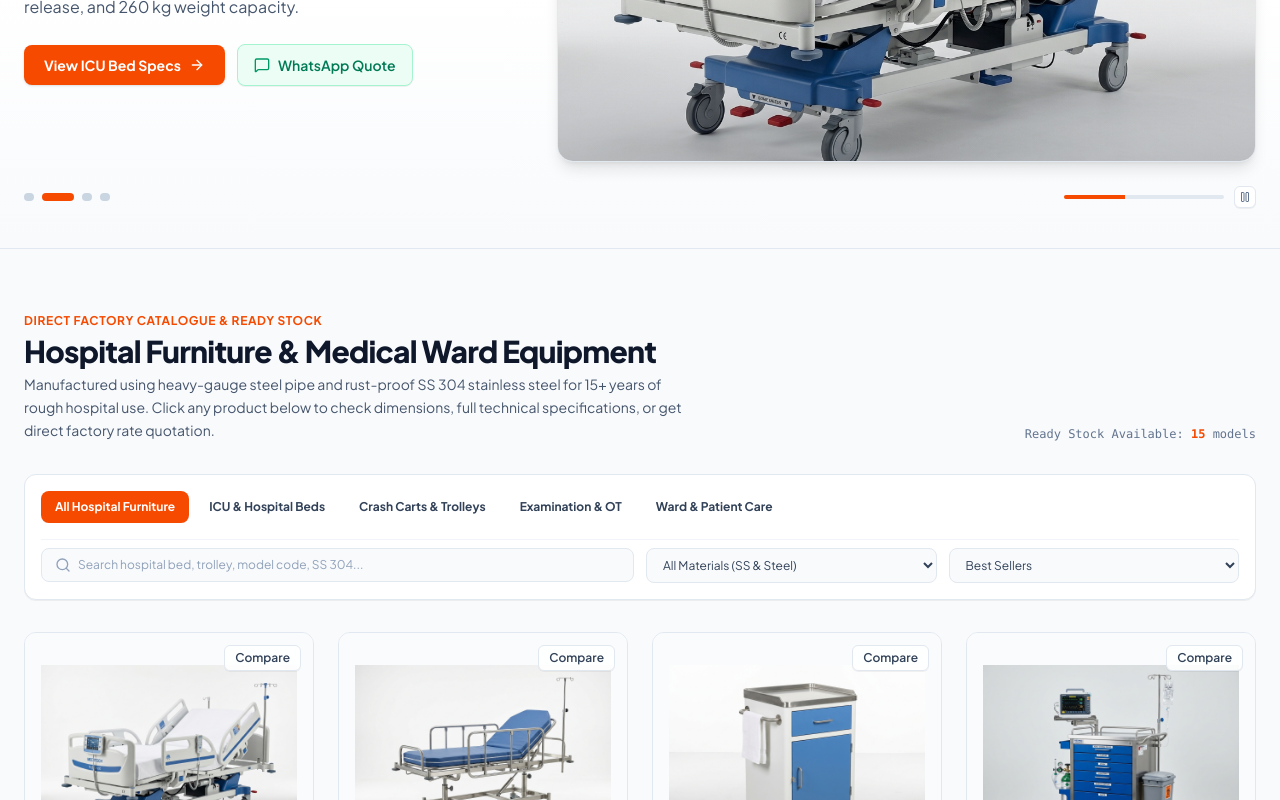
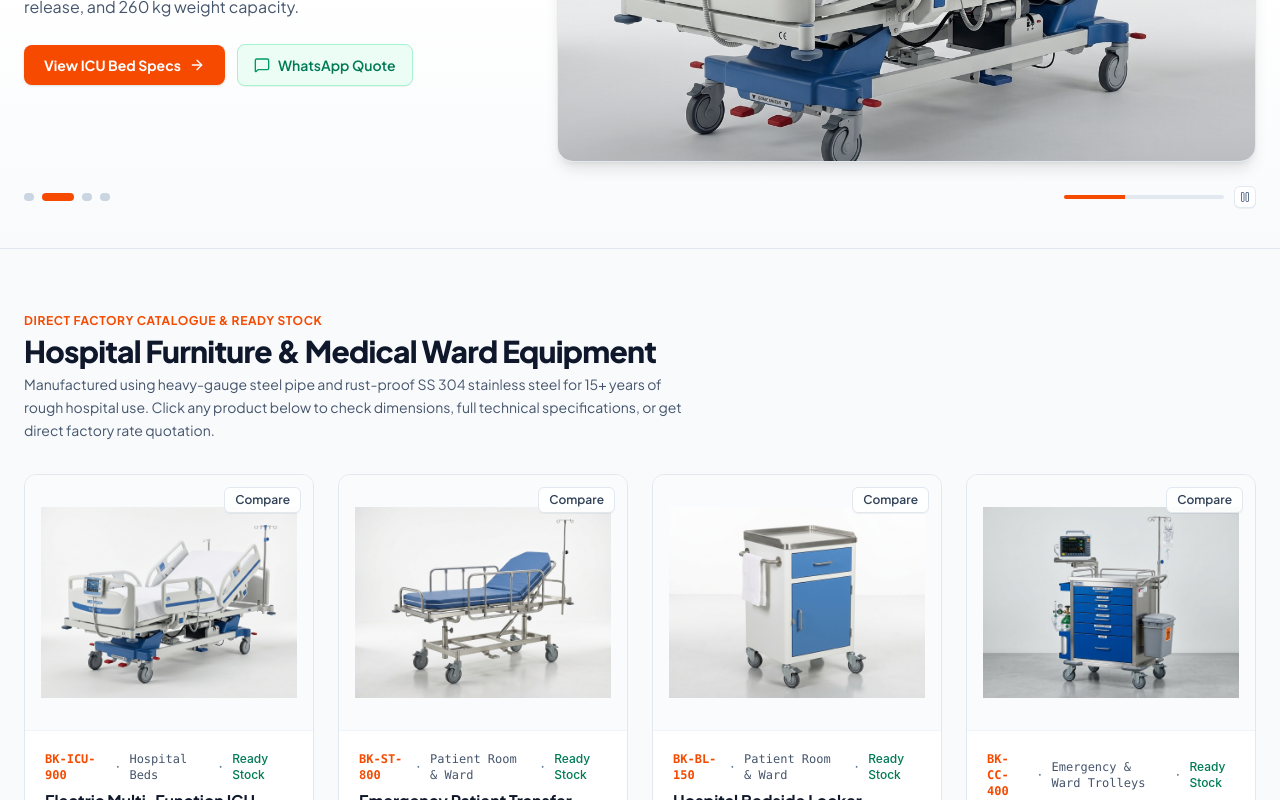
Before and after one commit to BK-Fabrication/bk_web_app, a React (Vite) app: page / in a window 1280 px wide. Shown: the part 381-1181 px from the top of the page. Built offline with nearby package versions, Linux system fonts and the light colour scheme.

Commit message:
filter removed

```diff
--- a/src/components/ProductGrid.tsx
+++ b/src/components/ProductGrid.tsx
@@ -1,5 +1,5 @@
-import React, { useState, useMemo } from 'react';
-import { Search, SlidersHorizontal, X } from 'lucide-react';
+import React, { useMemo } from 'react';
+import { SlidersHorizontal } from 'lucide-react';
 import { MedicalProduct, ProductCategory } from '../types';
 import { ProductCard } from './ProductCard';
 
@@ -11,8 +11,8 @@ interface ProductGridProps {
   quoteIds: Set<string>;
   onToggleCompare: (product: MedicalProduct) => void;
   comparedIds: Set<string>;
-  activeCategory: ProductCategory;
-  onCategoryChange: (cat: ProductCategory) => void;
+  activeCategory?: ProductCategory;
+  onCategoryChange?: (cat: ProductCategory) => void;
 }
 
 export const ProductGrid: React.FC<ProductGridProps> = ({
@@ -23,67 +23,25 @@ export const ProductGrid: React.FC<ProductGridProps> = ({
   quoteIds,
   onToggleCompare,
   comparedIds,
-  activeCategory,
+  activeCategory = 'all',
   onCategoryChange,
 }) => {
-  const [searchQuery, setSearchQuery] = useState('');
-  const [selectedMaterial, setSelectedMaterial] = useState<'all' | 'ss304' | 'powder'>('all');
-  const [sortBy, setSortBy] = useState<'featured' | 'model' | 'name'>('featured');
-
-  const categories: { id: ProductCategory; label: string }[] = [
-    { id: 'all', label: 'All Hospital Furniture' },
-    { id: 'beds', label: 'ICU & Hospital Beds' },
-    { id: 'trolleys', label: 'Crash Carts & Trolleys' },
-    { id: 'examination', label: 'Examination & OT' },
-    { id: 'ward', label: 'Ward & Patient Care' },
-  ];
-
   const filteredProducts = useMemo(() => {
-    return products
-      .filter((p) => {
-        if (activeCategory !== 'all' && p.category !== activeCategory) {
-          return false;
+    let result = products;
+    if (activeCategory && activeCategory !== 'all') {
+      result = result.filter((p) => p.category === activeCategory);
     }
-
-        if (selectedMaterial === 'ss304') {
-          if (!p.specs.material.toLowerCase().includes('304') && !p.name.toLowerCase().includes('ss')) {
-            return false;
-          }
-        } else if (selectedMaterial === 'powder') {
-          if (!p.specs.material.toLowerCase().includes('crca') && !p.specs.material.toLowerCase().includes('powder') && !p.specs.material.toLowerCase().includes('steel')) {
-            return false;
-          }
-        }
-
-        if (searchQuery.trim() !== '') {
-          const q = searchQuery.toLowerCase().trim();
-          const matchName = p.name.toLowerCase().includes(q);
-          const matchCode = p.modelCode.toLowerCase().includes(q);
-          const matchDesc = p.description.toLowerCase().includes(q);
-          const matchMat = p.specs.material.toLowerCase().includes(q);
-          const matchFeat = p.keyFeatures.some((f) => f.toLowerCase().includes(q));
-          return matchName || matchCode || matchDesc || matchMat || matchFeat;
-        }
-
-        return true;
-      })
-      .sort((a, b) => {
-        if (sortBy === 'featured') {
+    return [...result].sort((a, b) => {
       if (a.isFeatured && !b.isFeatured) return -1;
       if (!a.isFeatured && b.isFeatured) return 1;
       return a.name.localeCompare(b.name);
-        }
-        if (sortBy === 'model') {
-          return a.modelCode.localeCompare(b.modelCode);
-        }
-        return a.name.localeCompare(b.name);
     });
-  }, [products, activeCategory, selectedMaterial, searchQuery, sortBy]);
+  }, [products, activeCategory]);
 
   return (
     <section id="products-section" className="max-w-7xl mx-auto px-6 py-16">
       {/* Section Header */}
-      <div className="flex flex-col md:flex-row md:items-end justify-between gap-4 mb-8">
+      <div className="mb-8">
         <div>
           <div className="text-xs font-bold uppercase tracking-wider text-orange-600 mb-1">
             Direct Factory Catalogue & Ready Stock
@@ -96,82 +54,6 @@ export const ProductGrid: React.FC<ProductGridProps> = ({
             Click any product below to check dimensions, full technical specifications, or get direct factory rate quotation.
           </p>
         </div>
-
-        <div className="text-xs text-slate-500 font-mono tabular-nums shrink-0">
-          Ready Stock Available: <span className="font-bold text-orange-600">{filteredProducts.length}</span> models
-        </div>
-      </div>
-
-      {/* Filter and Search Bar Controls (Segmented functional buttons) */}
-      <div className="bg-white rounded-xl border border-slate-200 p-4 mb-8 shadow-2xs space-y-4">
-        {/* Row 1: Category Tabs (Segmented Controls with Brand Orange Active State) */}
-        <div className="flex items-center gap-1.5 overflow-x-auto pb-1 sm:pb-0 scrollbar-none">
-          {categories.map((cat) => {
-            const isActive = activeCategory === cat.id;
-            return (
-              <button
-                key={cat.id}
-                onClick={() => onCategoryChange(cat.id)}
-                className={`px-3.5 py-2 text-xs font-bold rounded-lg whitespace-nowrap transition-colors cursor-pointer ${
-                  isActive
-                    ? 'bg-orange-600 text-white shadow-2xs'
-                    : 'text-slate-700 hover:text-orange-600 hover:bg-orange-50'
-                }`}
-              >
-                {cat.label}
-              </button>
-            );
-          })}
-        </div>
-
-        {/* Row 2: Search, Material Filter & Sorting */}
-        <div className="grid grid-cols-1 sm:grid-cols-12 gap-3 pt-2 border-t border-slate-100 items-center">
-          {/* Search Input */}
-          <div className="sm:col-span-6 relative">
-            <Search className="w-4 h-4 text-slate-400 absolute left-3.5 top-1/2 -translate-y-1/2" />
-            <input
-              type="text"
-              value={searchQuery}
-              onChange={(e) => setSearchQuery(e.target.value)}
-              placeholder="Search hospital bed, trolley, model code, SS 304..."
-              className="w-full pl-9 pr-8 py-2 text-xs bg-slate-50 border border-slate-200 rounded-lg text-slate-800 placeholder-slate-400 focus:bg-white focus:outline-none focus:ring-2 focus:ring-orange-500 focus:border-orange-500 transition-all"
-            />
-            {searchQuery && (
-              <button
-                onClick={() => setSearchQuery('')}
-                className="absolute right-2.5 top-1/2 -translate-y-1/2 text-slate-400 hover:text-slate-600 cursor-pointer"
-              >
-                <X className="w-3.5 h-3.5" />
-              </button>
-            )}
-          </div>
-
-          {/* Material Filter */}
-          <div className="sm:col-span-3">
-            <select
-              value={selectedMaterial}
-              onChange={(e) => setSelectedMaterial(e.target.value as any)}
-              className="w-full px-3 py-2 text-xs bg-slate-50 border border-slate-200 rounded-lg text-slate-700 focus:bg-white focus:outline-none focus:ring-2 focus:ring-orange-500 focus:border-orange-500"
-            >
-              <option value="all">All Materials (SS & Steel)</option>
-              <option value="ss304">SS 304 Stainless Steel Only</option>
-              <option value="powder">Epoxy Powder Coated Steel</option>
-            </select>
-          </div>
-
-          {/* Sorting */}
-          <div className="sm:col-span-3">
-            <select
-              value={sortBy}
-              onChange={(e) => setSortBy(e.target.value as any)}
-              className="w-full px-3 py-2 text-xs bg-slate-50 border border-slate-200 rounded-lg text-slate-700 focus:bg-white focus:outline-none focus:ring-2 focus:ring-orange-500 focus:border-orange-500"
-            >
-              <option value="featured">Best Sellers</option>
-              <option value="model">Model Number</option>
-              <option value="name">Product Name (A-Z)</option>
-            </select>
-          </div>
-        </div>
       </div>
 
       {/* Main Content Area */}
@@ -182,16 +64,14 @@ export const ProductGrid: React.FC<ProductGridProps> = ({
           <p className="text-xs text-slate-500 mt-1 mb-4">
             Try searching with another model code or word, or call our factory directly at 95912 44345 for custom sizes.
           </p>
+          {onCategoryChange && (
             <button
-            onClick={() => {
-              setSearchQuery('');
-              setSelectedMaterial('all');
-              onCategoryChange('all');
-            }}
+              onClick={() => onCategoryChange('all')}
               className="px-4 py-2 text-xs font-semibold text-orange-700 bg-orange-50 hover:bg-orange-100 rounded-lg transition-colors cursor-pointer"
             >
               Show All Products
             </button>
+          )}
         </div>
       ) : (
         /* Responsive 3-to-4 column product cards grid */
```
Lines whose indentation alone changed are shown as unchanged.
